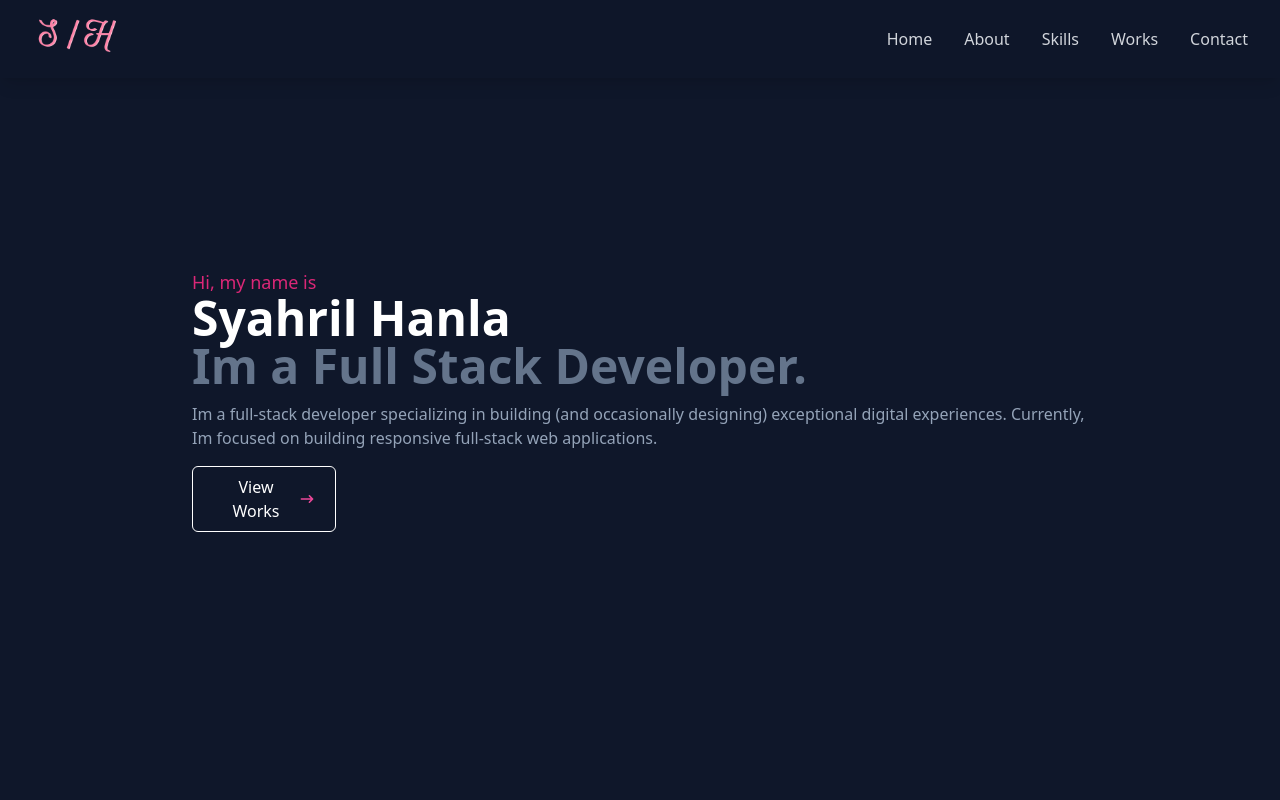
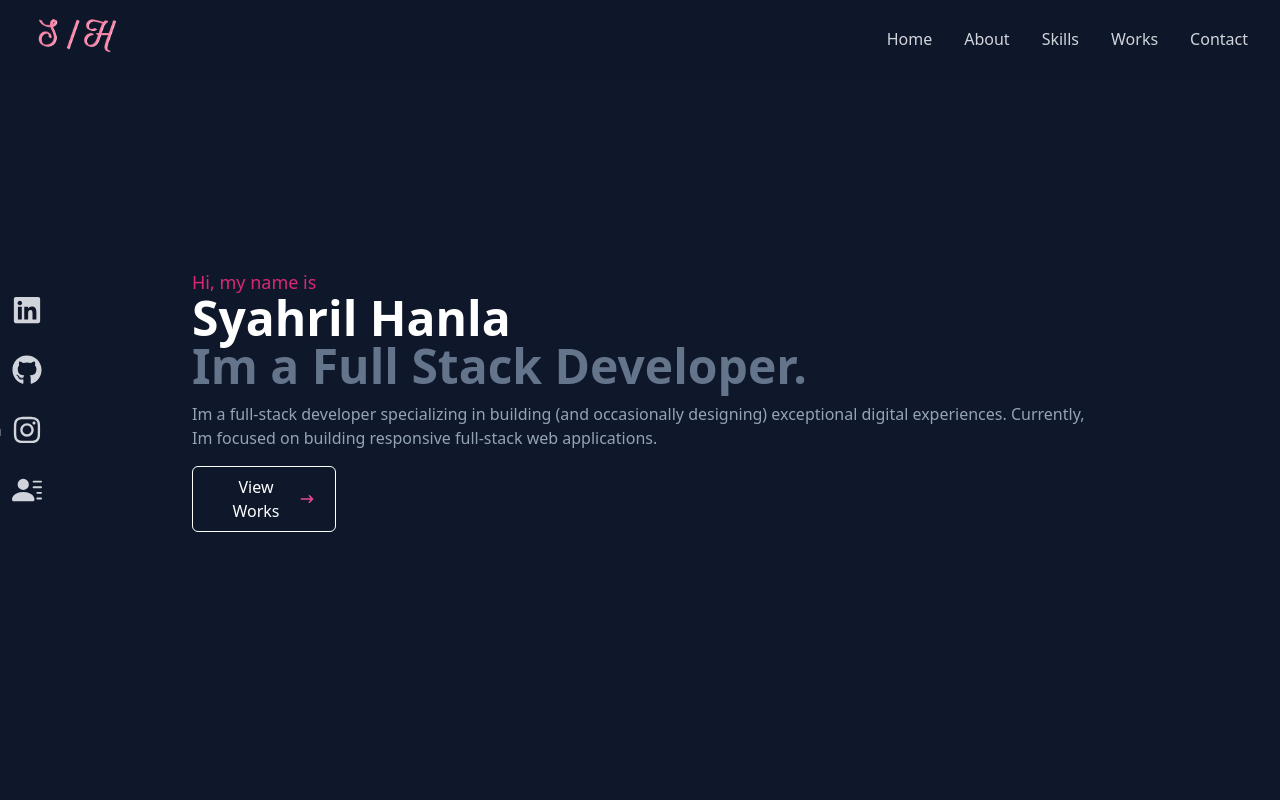
Before and after one commit to syahrilhanla/portfolio-website, a Next.js app: page / in a window 1280 px wide. Shown: the top 800 px of the page. Built offline with nearby package versions, Linux system fonts and the light colour scheme.

Commit message:
feat: enhance navbar behavior and integrate social icons component

```diff
--- a/components/Navbar.jsx
+++ b/components/Navbar.jsx
@@ -6,6 +6,7 @@ import Image from "next/image";
 const Navbar = () => {
 	const [navbar, setNavbar] = useState(false);
 	const [showNavbar, setShowNavbar] = useState(true);
+	const [isAtTop, setIsAtTop] = useState(true);
 
 	const lastScrollY = useRef(0);
 
@@ -19,6 +20,7 @@ const Navbar = () => {
 				setShowNavbar(true);
 			}
 			lastScrollY.current = window.scrollY;
+			setIsAtTop(window.scrollY === 0);
 		};
 
 		window.addEventListener("scroll", handleScroll);
@@ -36,7 +38,7 @@ const Navbar = () => {
 	};
 
 	return (
-		<div className={`fixed h-[78px] w-full flex justify-between items-center px-4 bg-[#0f172a] bg-opacity-95 shadow-lg text-gray-300 z-10 ${showNavbar ? "translate-y-0" : "-translate-y-full"} transition-transform duration-300`}>
+		<div className={`fixed h-[78px] w-full flex justify-between items-center px-4 bg-[#0f172a] bg-opacity-95 shadow-lg text-gray-300 z-10 ${showNavbar ? "translate-y-0" : "-translate-y-full"} transition-transform duration-300 ${isAtTop ? "shadow-none" : "shadow-md"}`}>
 			<div className="ml-4">
 				<Image
 					src={"/syahrilLogo.png"}
@@ -140,7 +142,6 @@ const Navbar = () => {
 					</Link>
 				</li>
 			</ul>
-
 		</div>
 	);
 };
--- a/components/SocialIcons.jsx
+++ b/components/SocialIcons.jsx
@@ -7,7 +7,9 @@ const SocialIcons = ({ navbar }) => {
 	return (
 		<div
 			className={
-				navbar ? "hidden" : `hidden md:flex fixed flex-col top-[30%] left-2`
+				navbar
+					? "hidden"
+					: `hidden md:flex fixed flex-col top-1/2 left-2 -translate-y-1/2`
 			}
 		>
 			<ul>
--- a/pages/index.js
+++ b/pages/index.js
@@ -6,6 +6,7 @@ import Home from "../components/Home";
 import Navbar from "../components/Navbar";
 import Skills from "../components/Skills";
 import Works from "../components/Works";
+import SocialIcons from "../components/SocialIcons";
 
 export default function Startup() {
 	return (
@@ -15,6 +16,7 @@ export default function Startup() {
 				<meta name="description" content="Portfolio Website by Syahril Hanla" />
 				<link rel="icon" href="/syahrilLogo-icon.png" />
 			</Head>
+			<SocialIcons />
 			<Navbar />
 			<Home />
 			<About />
```
